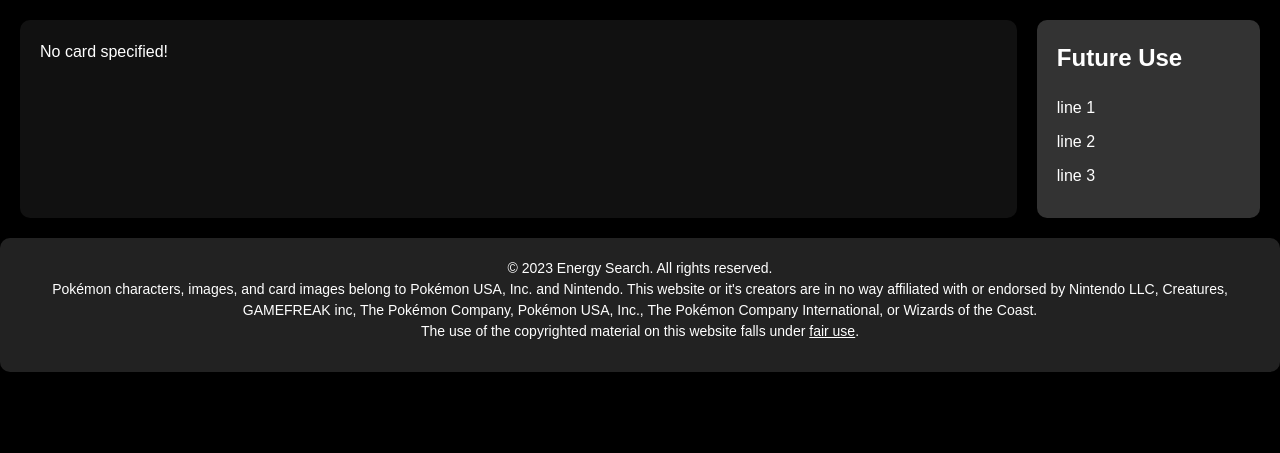
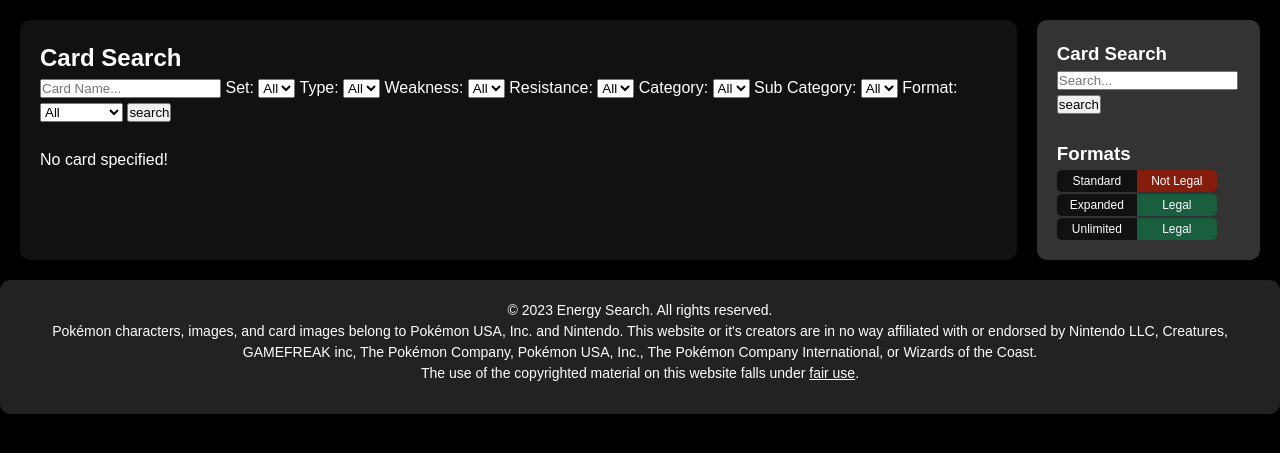
Before and after one commit to Gamer2020/EnergySearch, a PHP site: page /card.php in a window 1280 px wide. Shown: the part 100-553 px from the top of the page. Run offline with PHP 8.4, Linux system fonts and the light colour scheme; data that the repository does not hold is empty.

Commit message:
Add css for legalities

```diff
--- a/card.php
+++ b/card.php
@@ -11,9 +11,11 @@ require_once 'include.php';
     <?php include "navbar.php" ?>
     <div class="container">
         <div class="panel">
-
-            <?php if (isset($_GET['ID'])) {
-                if (card_exists(sanitizeInput($_GET['ID']))) {
+            <?php include "widgets/panel-card-search.php" ?>
+            <?php if (isset($_GET['ID']))
+            {
+                if (card_exists(sanitizeInput($_GET['ID'])))
+                {
 
 
                     global $pdo;
@@ -23,7 +25,8 @@ require_once 'include.php';
                     $stmt->execute([$id]);
                     $card = $stmt->fetch(PDO::FETCH_ASSOC);
 
-                    try {
+                    try
+                    {
 
                         echo '<table cellspacing="0" border="1">';
 
@@ -116,10 +119,12 @@ require_once 'include.php';
                         echo '<td> <b>Weakness:</b>';
 
                         echo '</td><td>';
-                        if (($card['weakness']) != "null") {
+                        if (($card['weakness']) != "null")
+                        {
                             $weaknesses = json_decode($card['weakness'], true);
 
-                            for ($x = 0; $x < count($weaknesses); $x++) {
+                            for ($x = 0; $x < count($weaknesses); $x++)
+                            {
                                 echo $weaknesses[$x]['type'];
                                 echo " " . $weaknesses[$x]['value'];
                                 echo '<br>';
@@ -137,10 +142,12 @@ require_once 'include.php';
 
                         echo '</td><td>';
 
-                        if (($card['resistance']) != "null") {
+                        if (($card['resistance']) != "null")
+                        {
                             $resistance = json_decode($card['resistance'], true);
 
-                            for ($x = 0; $x < count($resistance); $x++) {
+                            for ($x = 0; $x < count($resistance); $x++)
+                            {
                                 echo $resistance[$x]['type'];
                                 echo " " . $resistance[$x]['value'];
                                 echo '<br>';
@@ -189,42 +196,49 @@ require_once 'include.php';
 
                         echo '</td><td>';
 
-                        if ($card['rules'] <> "") {
+                        if ($card['rules'] <> "")
+                        {
                             echo $card['rules'];
                             echo '<br>' . '<br>';
                         }
 
-                        if ($card['abilitytext1'] <> "") {
+                        if ($card['abilitytext1'] <> "")
+                        {
                             echo $card['abilitytype1'] . " - " . $card['abilityname1'] . "<br>";
                             echo $card['abilitytext1'];
                             echo '<br>' . '<br>';
                         }
 
-                        if ($card['abilitytext2'] <> "") {
+                        if ($card['abilitytext2'] <> "")
+                        {
                             echo $card['abilitytype2'] . " - " . $card['abilityname2'] . "<br>";
                             echo $card['abilitytext2'];
                             echo '<br>' . '<br>';
                         }
 
-                        if ($card['attackname1'] <> "") {
+                        if ($card['attackname1'] <> "")
+                        {
                             echo $card['attackcost1'] . " - " . $card['attackname1'] . " " . $card['attackdamage1'] . "<br>";
                             echo $card['attacktext1'];
                             echo '<br>' . '<br>';
                         }
 
-                        if ($card['attackname2'] <> "") {
+                        if ($card['attackname2'] <> "")
+                        {
                             echo $card['attackcost2'] . " - " . $card['attackname2'] . " " . $card['attackdamage2'] . "<br>";
                             echo $card['attacktext2'];
                             echo '<br>' . '<br>';
                         }
 
-                        if ($card['attackname3'] <> "") {
+                        if ($card['attackname3'] <> "")
+                        {
                             echo $card['attackcost3'] . " - " . $card['attackname3'] . " " . $card['attackdamage3'] . "<br>";
                             echo $card['attacktext3'];
                             echo '<br>' . '<br>';
                         }
 
-                        if ($card['attackname4'] <> "") {
+                        if ($card['attackname4'] <> "")
+                        {
                             echo $card['attackcost4'] . " - " . $card['attackname4'] . " " . $card['attackdamage4'] . "<br>";
                             echo $card['attacktext4'];
                             echo '<br>' . '<br>';
@@ -279,25 +293,26 @@ require_once 'include.php';
                         // echo '</table>';
 
                         //catch exception
-                    } catch (Exception $e) {
+                    }
+                    catch (Exception $e)
+                    {
                         echo 'Message: ' . $e->getMessage();
                     }
 
-                } else {
+                }
+                else
+                {
                     echo "Card does not exist!";
                 }
-            } else {
+            }
+            else
+            {
                 echo "No card specified!";
             }
             ?>
         </div>
         <aside>
-            <h2>Future Use</h2>
-            <ul>
-                <li>line 1</li>
-                <li>line 2</li>
-                <li>line 3</li>
-            </ul>
+            <?php include "sidebar/sidebar-card.php"; ?>
         </aside>
     </div>
     <?php include "footer.php" ?>
--- /dev/null
+++ b/sidebar/sidebar-card.php
@@ -0,0 +1,3 @@
+<?php include "widgets/sidebar-card-search.php"; ?>
+<br>
+<?php include "widgets/sidebar-card-formats.php"; ?>
--- a/style.css
+++ b/style.css
@@ -259,3 +259,64 @@ body.dark-mode {
 .dark-mode footer p {
     color: #fff;
 }
+
+/* Button Styles */
+.legality-button1,
+.legality-button2,
+.legality-button3 {
+    border: none;
+    color: #fff;
+    padding: 4px 8px;
+    text-align: center;
+    text-decoration: none;
+    display: inline-block;
+    font-size: 12px;
+    margin: 0;
+    cursor: default;
+    border-radius: 0;
+}
+
+/* First Button */
+.legality-button-group .legality-button1:first-child {
+    background-color: #111;
+    border-top-left-radius: 5px;
+    border-bottom-left-radius: 5px;
+    width: 80px;
+}
+
+/* Last Button */
+.legality-button-group .legality-button2:last-child {
+    background-color: #195e3f;
+    border-top-right-radius: 5px;
+    border-bottom-right-radius: 5px;
+    width: 80px;
+}
+
+.legality-button-group .legality-button3:last-child {
+    background-color: #851d0d;
+    border-top-right-radius: 5px;
+    border-bottom-right-radius: 5px;
+    width: 80px;
+}
+
+/* Disable hover and active states */
+.legality-button1:hover,
+.legality-button2:hover,
+.legality-button1:active,
+.legality-button2:active {
+    background-color: #007bff;
+    color: #fff;
+    cursor: default;
+}
+
+/* Remove space between buttons */
+.legality-button-group {
+    display: inline-block;
+    font-size: 0;
+}
+
+.legality-button-group .legality-button1,
+.legality-button-group .legality-button2,
+.legality-button-group .legality-button3 {
+    font-size: 12px;
+}
--- /dev/null
+++ b/widgets/sidebar-card-formats.php
@@ -0,0 +1,15 @@
+<h3>Formats</h3>
+<div class="legality-button-group">
+    <button class="legality-button1" disabled>Standard</button>
+    <button class="legality-button3" disabled>Not Legal</button>
+</div>
+
+<div class="legality-button-group">
+    <button class="legality-button1" disabled>Expanded</button>
+    <button class="legality-button2" disabled>Legal</button>
+</div>
+
+<div class="legality-button-group">
+    <button class="legality-button1" disabled>Unlimited</button>
+    <button class="legality-button2" disabled>Legal</button>
+</div>
--- a/widgets/sidebar-card-search.php
+++ b/widgets/sidebar-card-search.php
@@ -1,4 +1,4 @@
-<h2>Card Search</h2>
+<h3>Card Search</h3>
 <form action="cards.php">
     <input type="text" placeholder="Search..." name="cardname">
     <input type="submit" name="search" value="search"></button>
```
Also changed, not shown: samples/style.css (+61 -0 lines).
